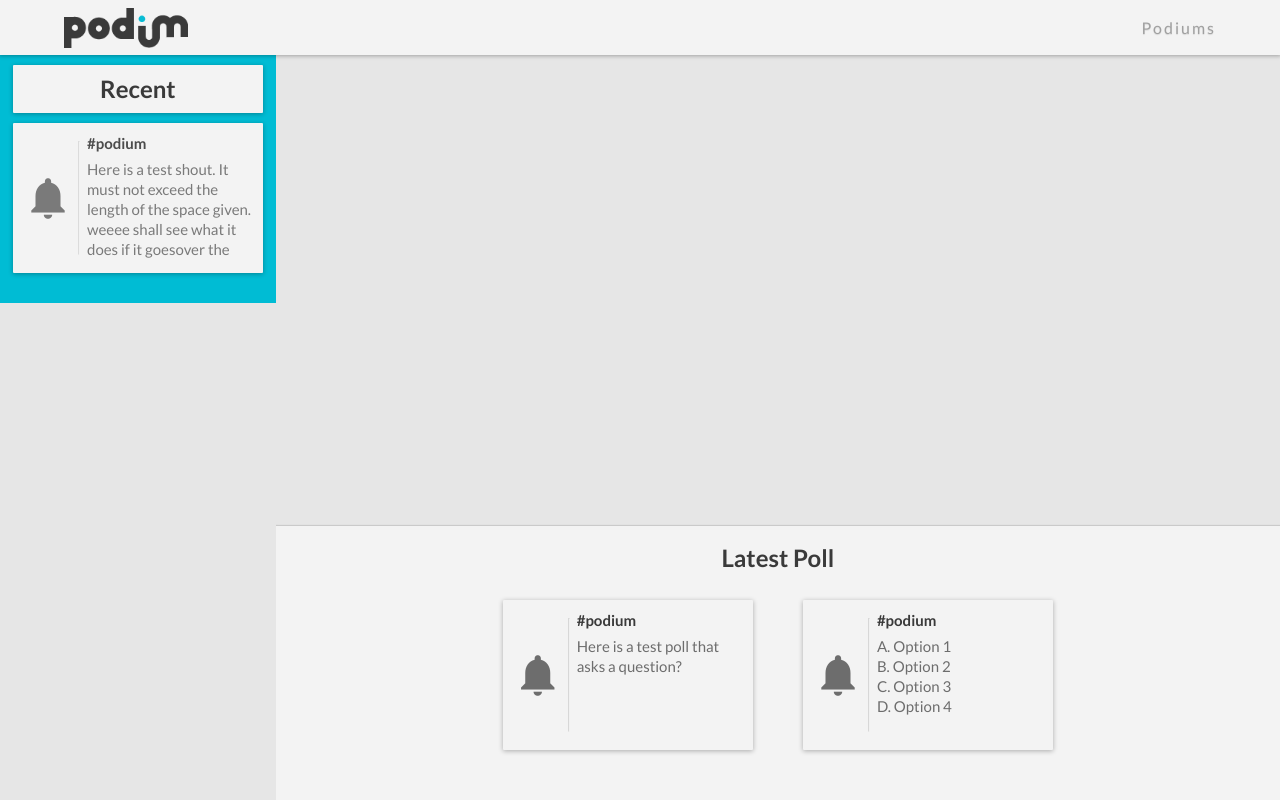
After one commit to mattste/podium, a Flask app: page /test-podium in a window 1280 px wide. The commit adds this page. Run offline with Flask 2, Linux system fonts and the light colour scheme; some libraries are stand-ins or nearby versions.

Commit message:
added test-podium page
added a test podium at ‘/test-podium’ has latest poll bubbles templated

```diff
--- a/app/main/controllers.py
+++ b/app/main/controllers.py
@@ -20,3 +20,7 @@ def podiumReceive():
 	message = request.values.get('Body');
 	print(message)
 	return render_template("hello.html")
+
+@main.route('/test-podium', methods=['GET'])
+def testPodium():
+	return render_template("test-podium.html")
--- a/app/static/css/screen.css
+++ b/app/static/css/screen.css
@@ -195,6 +195,35 @@ body {
 }
 
 /* line 19, ../sass/_universal.scss */
+.template {
+  -moz-transition: all 0.3s ease;
+  -o-transition: all 0.3s ease;
+  -webkit-transition: all 0.3s ease;
+  transition: all 0.3s ease;
+  position: fixed;
+  padding: 55px 0 0 0;
+  height: 100%;
+  background-color: #e6e6e6;
+  right: 0px;
+  margin: 0;
+  left: 0px;
+  overflow-y: scroll;
+  display: -webkit-flex;
+  display: flex;
+  -webkit-flex-direction: column;
+  flex-direction: column;
+  -webkit-align-items: center;
+  align-items: center;
+}
+@media (min-width: 721px) {
+  /* line 19, ../sass/_universal.scss */
+  .template {
+    left: 250px;
+    margin-left: 2%;
+  }
+}
+
+/* line 39, ../sass/_universal.scss */
 i {
   font-family: 'Material Icons';
   font-weight: 400;
@@ -215,7 +244,7 @@ i {
   font-feature-settings: 'liga';
 }
 
-/* line 23, ../sass/_universal.scss */
+/* line 43, ../sass/_universal.scss */
 hr {
   height: 1px;
   color: black;
@@ -223,7 +252,7 @@ hr {
   margin: 0;
 }
 
-/* line 30, ../sass/_universal.scss */
+/* line 50, ../sass/_universal.scss */
 .button-link {
   border-radius: 3px;
   text-align: center;
@@ -592,30 +621,38 @@ hr {
   overflow: auto;
 }
 
-/* line 14, ../sass/_shout-bar.scss */
-.template {
-  -moz-transition: all 0.3s ease;
-  -o-transition: all 0.3s ease;
-  -webkit-transition: all 0.3s ease;
-  transition: all 0.3s ease;
-  position: fixed;
-  padding: 55px 10% 0 10%;
-  height: 100%;
-  background-color: #e6e6e6;
-  right: 0px;
-  margin: 0;
-  left: 0px;
-  overflow-y: scroll;
+/* line 17, ../sass/_shout-bar.scss */
+.shout-column .bubble:not(:first-child) {
+  opacity: 0;
+  -moz-animation: glide-in 0.7s 1 ease forwards;
+  -webkit-animation: glide-in 0.7s 1 ease forwards;
+  animation: glide-in 0.7s 1 ease forwards;
 }
-@media (min-width: 721px) {
-  /* line 14, ../sass/_shout-bar.scss */
-  .template {
-    left: 250px;
-    margin-left: 2%;
-  }
+/* line 22, ../sass/_shout-bar.scss */
+.shout-column .bubble:not(:first-child):active {
+  -moz-transform: rotateX(10deg);
+  -ms-transform: rotateX(10deg);
+  -webkit-transform: rotateX(10deg);
+  transform: rotateX(10deg);
+}
+/* line 26, ../sass/_shout-bar.scss */
+.shout-column .bubble:last-child {
+  margin-bottom: 30px;
+}
+/* line 31, ../sass/_shout-bar.scss */
+.shout-column .bubble a > * {
+  opacity: .9;
+}
+/* line 35, ../sass/_shout-bar.scss */
+.shout-column .bubble a:hover > * {
+  opacity: 1;
+}
+/* line 39, ../sass/_shout-bar.scss */
+.shout-column .bubble a:hover i {
+  color: #FFC107;
 }
 
-/* line 31, ../sass/_shout-bar.scss */
+/* line 48, ../sass/_shout-bar.scss */
 .bubble {
   position: relative;
   background: #f3f3f3;
@@ -631,40 +668,21 @@ hr {
   -webkit-transform-origin: 0 0 50px;
   transform-origin: 0 0 50px;
 }
-/* line 40, ../sass/_shout-bar.scss */
-.bubble:not(:first-child) {
-  opacity: 0;
-  -moz-animation: glide-in 0.7s 1 ease forwards;
-  -webkit-animation: glide-in 0.7s 1 ease forwards;
-  animation: glide-in 0.7s 1 ease forwards;
+/* line 57, ../sass/_shout-bar.scss */
+.bubble a {
+  text-decoration: none !important;
 }
-/* line 45, ../sass/_shout-bar.scss */
+/* line 61, ../sass/_shout-bar.scss */
 .bubble h1 {
   font-family: 'Lato', sans-serif;
   color: #3a3a3a;
-  padding: 12px;
   font-size: 24px;
   font-weight: 700;
+  padding: 12px;
   text-align: center;
   width: 100%;
 }
-/* line 54, ../sass/_shout-bar.scss */
-.bubble a {
-  text-decoration: none !important;
-}
-/* line 56, ../sass/_shout-bar.scss */
-.bubble a > * {
-  opacity: .9;
-}
-/* line 60, ../sass/_shout-bar.scss */
-.bubble a:hover > * {
-  opacity: 1;
-}
-/* line 64, ../sass/_shout-bar.scss */
-.bubble a:hover i {
-  color: #FFC107;
-}
-/* line 69, ../sass/_shout-bar.scss */
+/* line 68, ../sass/_shout-bar.scss */
 .bubble .shout {
   height: 150px;
   width: 100%;
@@ -674,7 +692,7 @@ hr {
   -webkit-align-items: center;
   align-items: center;
 }
-/* line 75, ../sass/_shout-bar.scss */
+/* line 74, ../sass/_shout-bar.scss */
 .bubble .shout i {
   -moz-transition: all 0.3s ease;
   -o-transition: all 0.3s ease;
@@ -683,14 +701,14 @@ hr {
   font-size: 50px;
   color: #6d6d6d;
 }
-/* line 80, ../sass/_shout-bar.scss */
+/* line 79, ../sass/_shout-bar.scss */
 .bubble .shout hr {
   height: 87%;
   width: 1px;
   margin: 0 0 0 5px;
   color: #a0a0a0;
 }
-/* line 86, ../sass/_shout-bar.scss */
+/* line 85, ../sass/_shout-bar.scss */
 .bubble .shout .shout-text {
   display: -webkit-flex;
   display: flex;
@@ -707,6 +725,7 @@ hr {
   color: #6d6d6d;
   padding-left: 7px;
   height: 100%;
+  width: 173px;
   overflow: hidden;
   text-overflow: ellipsis;
   line-height: 20px;
@@ -716,17 +735,6 @@ hr {
   color: #3a3a3a;
   margin-bottom: 6px;
   font-weight: 700;
-}
-/* line 111, ../sass/_shout-bar.scss */
-.bubble:not(:first-child):active {
-  -moz-transform: rotateX(10deg);
-  -ms-transform: rotateX(10deg);
-  -webkit-transform: rotateX(10deg);
-  transform: rotateX(10deg);
-}
-/* line 116, ../sass/_shout-bar.scss */
-.bubble:last-child {
-  margin-bottom: 30px;
 }
 
 @-moz-keyframes glide-in {
@@ -788,121 +796,176 @@ hr {
     opacity: 1;
   }
 }
-/* line 139, ../sass/_shout-bar.scss */
+/* line 127, ../sass/_shout-bar.scss */
 .bubble:nth-child(0) {
   -moz-animation-delay: 0s;
   -webkit-animation-delay: 0s;
   animation-delay: 0s;
 }
 
-/* line 139, ../sass/_shout-bar.scss */
+/* line 127, ../sass/_shout-bar.scss */
 .bubble:nth-child(1) {
   -moz-animation-delay: 0.07s;
   -webkit-animation-delay: 0.07s;
   animation-delay: 0.07s;
 }
 
-/* line 139, ../sass/_shout-bar.scss */
+/* line 127, ../sass/_shout-bar.scss */
 .bubble:nth-child(2) {
   -moz-animation-delay: 0.14s;
   -webkit-animation-delay: 0.14s;
   animation-delay: 0.14s;
 }
 
-/* line 139, ../sass/_shout-bar.scss */
+/* line 127, ../sass/_shout-bar.scss */
 .bubble:nth-child(3) {
   -moz-animation-delay: 0.21s;
   -webkit-animation-delay: 0.21s;
   animation-delay: 0.21s;
 }
 
-/* line 139, ../sass/_shout-bar.scss */
+/* line 127, ../sass/_shout-bar.scss */
 .bubble:nth-child(4) {
   -moz-animation-delay: 0.28s;
   -webkit-animation-delay: 0.28s;
   animation-delay: 0.28s;
 }
 
-/* line 139, ../sass/_shout-bar.scss */
+/* line 127, ../sass/_shout-bar.scss */
 .bubble:nth-child(5) {
   -moz-animation-delay: 0.35s;
   -webkit-animation-delay: 0.35s;
   animation-delay: 0.35s;
 }
 
-/* line 139, ../sass/_shout-bar.scss */
+/* line 127, ../sass/_shout-bar.scss */
 .bubble:nth-child(6) {
   -moz-animation-delay: 0.42s;
   -webkit-animation-delay: 0.42s;
   animation-delay: 0.42s;
 }
 
-/* line 139, ../sass/_shout-bar.scss */
+/* line 127, ../sass/_shout-bar.scss */
 .bubble:nth-child(7) {
   -moz-animation-delay: 0.49s;
   -webkit-animation-delay: 0.49s;
   animation-delay: 0.49s;
 }
 
-/* line 139, ../sass/_shout-bar.scss */
+/* line 127, ../sass/_shout-bar.scss */
 .bubble:nth-child(8) {
   -moz-animation-delay: 0.56s;
   -webkit-animation-delay: 0.56s;
   animation-delay: 0.56s;
 }
 
-/* line 139, ../sass/_shout-bar.scss */
+/* line 127, ../sass/_shout-bar.scss */
 .bubble:nth-child(9) {
   -moz-animation-delay: 0.63s;
   -webkit-animation-delay: 0.63s;
   animation-delay: 0.63s;
 }
 
-/* line 139, ../sass/_shout-bar.scss */
+/* line 127, ../sass/_shout-bar.scss */
 .bubble:nth-child(10) {
   -moz-animation-delay: 0.7s;
   -webkit-animation-delay: 0.7s;
   animation-delay: 0.7s;
 }
 
-/* line 139, ../sass/_shout-bar.scss */
+/* line 127, ../sass/_shout-bar.scss */
 .bubble:nth-child(11) {
   -moz-animation-delay: 0.77s;
   -webkit-animation-delay: 0.77s;
   animation-delay: 0.77s;
 }
 
-/* line 139, ../sass/_shout-bar.scss */
+/* line 127, ../sass/_shout-bar.scss */
 .bubble:nth-child(12) {
   -moz-animation-delay: 0.84s;
   -webkit-animation-delay: 0.84s;
   animation-delay: 0.84s;
 }
 
-/* line 139, ../sass/_shout-bar.scss */
+/* line 127, ../sass/_shout-bar.scss */
 .bubble:nth-child(13) {
   -moz-animation-delay: 0.91s;
   -webkit-animation-delay: 0.91s;
   animation-delay: 0.91s;
 }
 
-/* line 139, ../sass/_shout-bar.scss */
+/* line 127, ../sass/_shout-bar.scss */
 .bubble:nth-child(14) {
   -moz-animation-delay: 0.98s;
   -webkit-animation-delay: 0.98s;
   animation-delay: 0.98s;
 }
 
-/* line 139, ../sass/_shout-bar.scss */
+/* line 127, ../sass/_shout-bar.scss */
 .bubble:nth-child(15) {
   -moz-animation-delay: 1.05s;
   -webkit-animation-delay: 1.05s;
   animation-delay: 1.05s;
 }
 
-/* line 139, ../sass/_shout-bar.scss */
+/* line 127, ../sass/_shout-bar.scss */
 .bubble:nth-child(16) {
   -moz-animation-delay: 1.12s;
   -webkit-animation-delay: 1.12s;
   animation-delay: 1.12s;
 }
+
+/* line 22, ../sass/screen.scss */
+.latest-poll {
+  background-color: #f3f3f3;
+  margin-top: auto;
+  /*	padding: 0 10%;*/
+  width: 100%;
+  -moz-box-shadow: 0 0 1px 1px rgba(0, 0, 0, 0.12);
+  -webkit-box-shadow: 0 0 1px 1px rgba(0, 0, 0, 0.12);
+  box-shadow: 0 0 1px 1px rgba(0, 0, 0, 0.12);
+  display: -webkit-flex;
+  display: flex;
+  -webkit-flex-direction: column;
+  flex-direction: column;
+  -webkit-align-items: center;
+  align-items: center;
+}
+/* line 31, ../sass/screen.scss */
+.latest-poll h1 {
+  font-family: 'Lato', sans-serif;
+  color: #3a3a3a;
+  font-size: 24px;
+  font-weight: 700;
+  margin: 20px 0px;
+}
+/* line 35, ../sass/screen.scss */
+.latest-poll .poll-shouts {
+  display: -webkit-flex;
+  display: flex;
+  -webkit-flex-direction: column;
+  flex-direction: column;
+  -webkit-align-items: center;
+  align-items: center;
+  -webkit-justify-content: center;
+  justify-content: center;
+  margin-bottom: 40px;
+  width: 100%;
+}
+@media (min-width: 721px) {
+  /* line 35, ../sass/screen.scss */
+  .latest-poll .poll-shouts {
+    -webkit-flex-direction: row;
+    flex-direction: row;
+  }
+}
+@media (min-width: 721px) {
+  /* line 47, ../sass/screen.scss */
+  .latest-poll .bubble {
+    margin-right: 5%;
+  }
+}
+/* line 51, ../sass/screen.scss */
+.latest-poll .bubble:last-child {
+  margin-right: 0;
+}
--- a/app/static/sass/_mixins.scss
+++ b/app/static/sass/_mixins.scss
@@ -43,3 +43,10 @@
 @mixin imlc-text-shadow{
   @include single-text-shadow(1px, 1px, 1px, 0px, rgba(0,0,0,.4));
 }
+
+@mixin ideal-heading{
+    @include lato;
+    color:$primary-black;
+    font-size: 24px;
+    font-weight: 700;
+}
--- a/app/static/sass/_shout-bar.scss
+++ b/app/static/sass/_shout-bar.scss
@@ -11,19 +11,36 @@
 	overflow: auto;
 }
 
-.template{
-	@include podium-transition;
-	position:fixed;
-	padding: $nav-height 10% 0 10%;
-	height:100%;
-	background-color: $background-grey;
-	right:0px;
-	margin:0;
-	left:0px;
-	overflow-y: scroll;
-	@media (min-width:$mobile-width){
-		left:250px;
-		margin-left: 2%;
+
+.shout-column{
+	.bubble{
+		&:not(:first-child){
+			opacity:0;
+			@include animation(glide-in .7s 1 ease forwards);
+		}
+		&:not(:first-child){
+			&:active{
+				@include transform(rotateX(10deg));
+			}
+		}
+		&:last-child{
+			margin-bottom:30px;
+		}
+
+		a{
+			& > *{
+					opacity:.9;
+			}
+			&:hover {
+				& > *{
+					opacity:1;
+				}
+
+				i{
+				color:#FFC107;
+				}
+			}
+		}
 	}
 
 }
@@ -37,35 +54,17 @@
 	margin: 10px 0;
 	@include transform-origin(0,0,50px);
 
-	&:not(:first-child){
-		opacity:0;
-		@include animation(glide-in .7s 1 ease forwards);
+	a{
+		text-decoration: none !important;
 	}
 
 	h1{
-		@include lato;
-		color:$primary-black;
+		@include ideal-heading;
 		padding:12px;
-		font-size: 24px;
-		font-weight: 700;
 		text-align: center;
 		width:100%;
 	}
-	a{
-		text-decoration: none !important;
-		& > *{
-				opacity:.9;
-		}
-		&:hover {
-			& > *{
-				opacity:1;
-			}
 
-			i{
-			color:#FFC107;
-			}
-		}
-	}
 	.shout{
 		height:150px;
 		width:100%;
@@ -94,6 +93,7 @@
 			color:$secondary-grey;
 			padding-left: 7px;
 			height:100%;
+			width:173px;
 			overflow:hidden;
     		text-overflow:ellipsis;
     		line-height: 20px;
@@ -103,18 +103,6 @@
 				font-weight: 700;
 			}
 		}
-	}
-
-
-
-	&:not(:first-child){
-		&:active{
-			@include transform(rotateX(10deg));
-		}
-	}
-
-	&:last-child{
-		margin-bottom:30px;
 	}
 
 }
--- a/app/static/sass/_universal.scss
+++ b/app/static/sass/_universal.scss
@@ -14,6 +14,26 @@ body{
 .container{
 	width:90%;
 	margin:0 auto;
+}
+
+.template{
+	@include podium-transition;
+	position:fixed;
+	padding: $nav-height 0 0 0;
+	height:100%;
+	background-color: $background-grey;
+	right:0px;
+	margin:0;
+	left:0px;
+	overflow-y: scroll;
+	@media (min-width:$mobile-width){
+		left:250px;
+		margin-left: 2%;
+	}
+
+	@include display-flex;
+	@include flex-direction(column);
+	@include align-items(center);
 }
 
 i{
--- a/app/static/sass/screen.scss
+++ b/app/static/sass/screen.scss
@@ -18,3 +18,38 @@
 @import "universal";
 @import "header";
 @import "shout-bar";
+
+.latest-poll{
+	background-color: $primary-white;
+	margin-top:auto;
+/*	padding: 0 10%;*/
+	width:100%;
+	@include single-box-shadow(0, 0, 1px, 1px, rgba(0,0,0,.12));
+	@include display-flex;
+	@include flex-direction(column);
+	@include align-items(center);
+	h1{
+		@include ideal-heading;
+		margin:20px 0px;
+	}
+	.poll-shouts{
+		@include display-flex;
+		@include flex-direction(column);
+		@include align-items(center);
+		@include justify-content(center);
+		margin-bottom: 40px;
+		width:100%;
+		@media (min-width:$mobile-width){
+			@include flex-direction(row);
+		}
+	}
+
+	.bubble{
+		@media (min-width:$mobile-width){
+			margin-right: 5%;
+		}
+		&:last-child{
+			margin-right: 0;
+		}
+	}
+}
--- /dev/null
+++ b/app/templates/test-podium.html
@@ -0,0 +1,46 @@
+{% extends "base.html" %}
+
+
+{% block content %}
+
+<section class="latest-poll">
+	<h1>Latest Poll</h1>
+	<div class="poll-shouts">
+
+	    	<!-- SHOUT TEMPLATE-->
+
+	    	<article class="bubble">
+    			<div class="shout">
+    				<i>notifications</i>
+    				<hr/>
+    				<div class="shout-text">
+    					<b>#podium</b>
+    					<p>Here is a test poll that asks a question?</p>
+    				</div>
+    			</div>
+	    	</article>
+
+	    	<!--  *************  -->
+	    		    	<!-- SHOUT TEMPLATE-->
+
+	    	<article class="bubble">
+    			<div class="shout">
+    				<i>notifications</i>
+    				<hr/>
+    				<div class="shout-text">
+    					<b>#podium</b>
+    					<p>
+    						A. Option 1 <br/>
+							B. Option 2 <br/>
+							C. Option 3 <br/>
+							D. Option 4 <br/>
+    					</p>
+    				</div>
+    			</div>
+	    	</article>
+
+	    	<!--  *************  -->
+	</div>
+</section>
+
+{% endblock %}
```
